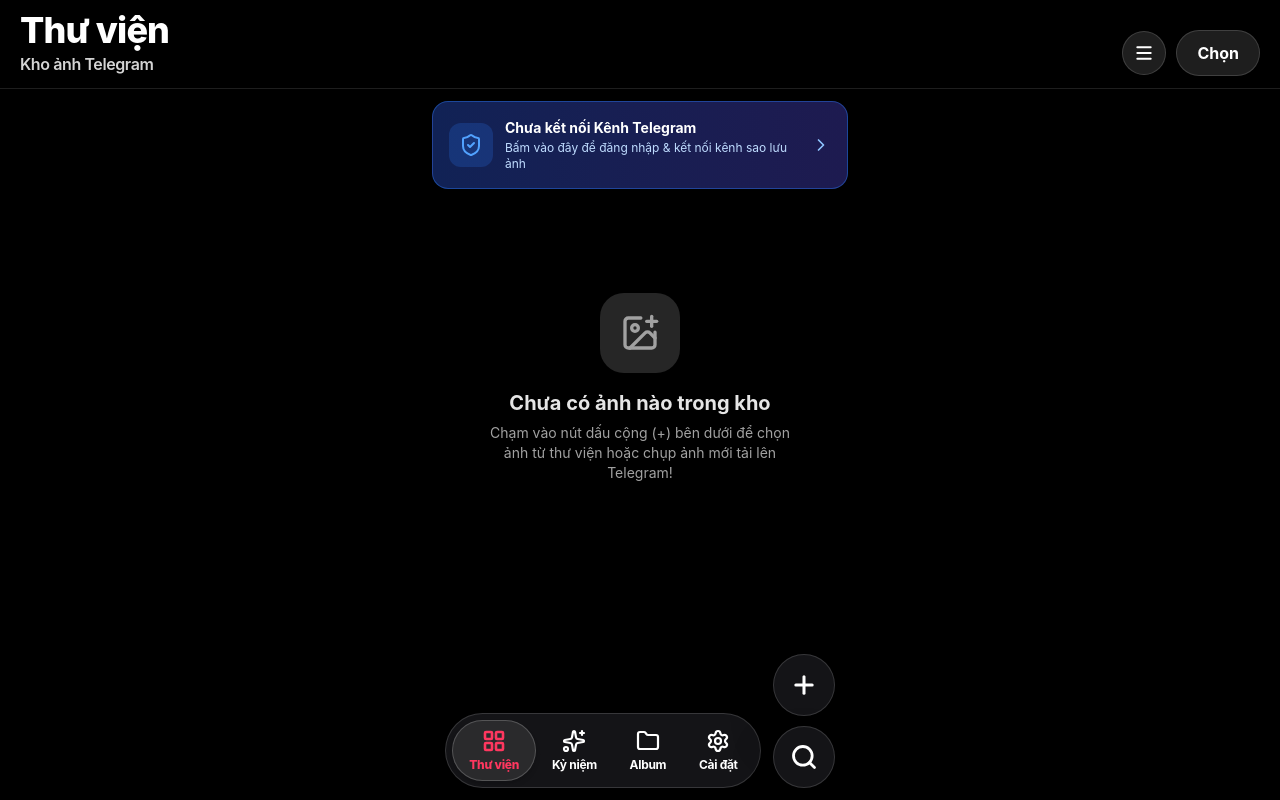
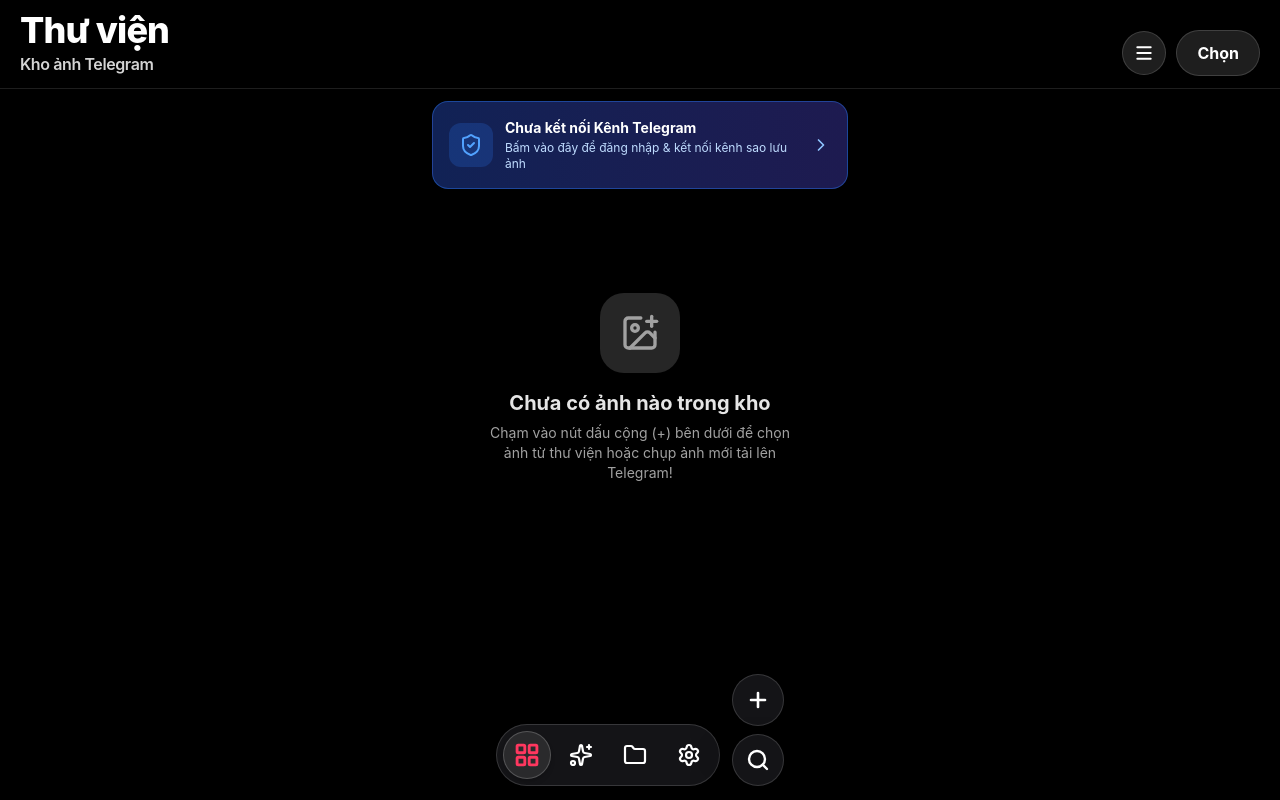
Before and after one commit to nhdien07122012/Cloud-Photos, a React (Vite) app in the folder ios-photo-app/: page / in a window 1280 px wide. Built offline with nearby package versions, Linux system fonts and the light colour scheme.

Commit message:
fix(tabbar): icon-only floating dock to prevent text wrapping and active pill overflow

```diff
--- a/ios-photo-app/src/components/SettingsModal.tsx
+++ b/ios-photo-app/src/components/SettingsModal.tsx
@@ -879,7 +879,7 @@ export const SettingsModal: React.FC<SettingsModalProps> = ({
                       isDarkMode ? "text-neutral-400" : "text-neutral-500"
                     }`}
                   >
-                    CloudPhotos v1.3 • Build 4
+                    CloudPhotos v1.3 • Build 5
                   </p>
                 </div>
               </div>
@@ -960,7 +960,7 @@ export const SettingsModal: React.FC<SettingsModalProps> = ({
               isDarkMode ? "text-neutral-500" : "text-neutral-400"
             }`}
           >
-            CloudPhotos v1.3 • Build 4 • Made with ❤️ by Diễn Nguyễn
+            CloudPhotos v1.3 • Build 5 • Made with ❤️ by Diễn Nguyễn
           </p>
         </div>
       </div>
--- a/ios-photo-app/src/components/TabBar.tsx
+++ b/ios-photo-app/src/components/TabBar.tsx
@@ -28,20 +28,20 @@ export const TabBar: React.FC<TabBarProps> = ({
   return (
     <div
       style={{
-        paddingBottom: "max(calc(var(--sab) - 10px), 12px)",
+        paddingBottom: "max(calc(var(--sab) - 10px), 14px)",
       }}
       className="fixed inset-x-0 bottom-0 z-30 pointer-events-none px-4 flex items-end justify-center gap-3"
     >
-      {/* Viên nang lớn chứa các Tab chính với hiệu ứng mờ kính (Kích thước phóng to chuẩn Apple) */}
+      {/* Viên nang lớn chứa các Tab chính với hiệu ứng kính mờ (Thiết kế Icon-only hiện đại, không vỡ layout) */}
       <nav
         style={{
           backdropFilter: "blur(28px)",
           WebkitBackdropFilter: "blur(28px)",
         }}
-        className={`pointer-events-auto flex items-center rounded-full p-1.5 min-h-[64px] transition-all duration-200 ${
+        className={`pointer-events-auto flex items-center gap-1.5 rounded-full p-1.5 transition-all duration-200 border ${
           isDarkMode
-            ? "bg-[#18181c]/85 border border-white/15 shadow-2xl shadow-black/90"
-            : "bg-white/90 border border-black/10 shadow-2xl shadow-black/15"
+            ? "bg-[#18181c]/85 border-white/15 shadow-2xl shadow-black/90"
+            : "bg-white/90 border-black/10 shadow-2xl shadow-black/15"
         }`}
       >
         {tabs.map((tab) => {
@@ -60,68 +60,59 @@ export const TabBar: React.FC<TabBarProps> = ({
             <button
               key={tab.id}
               onClick={handleClick}
-              className={`flex flex-col items-center justify-center px-4 py-2 min-w-[70px] rounded-full transition-all duration-200 active:scale-95 ${
+              title={tab.label}
+              aria-label={tab.label}
+              className={`w-12 h-12 rounded-full flex items-center justify-center transition-all duration-200 active:scale-90 ${
                 isActive
                   ? isDarkMode
                     ? "bg-[#2c2c2e]/95 border border-white/20 text-[#ff375f] shadow-md"
                     : "bg-neutral-200/90 border border-black/10 text-[#ff375f] shadow-md"
                   : isDarkMode
-                  ? "text-neutral-300 hover:text-white active:opacity-70"
-                  : "text-neutral-700 hover:text-black active:opacity-70"
+                  ? "text-neutral-300 hover:text-white"
+                  : "text-neutral-700 hover:text-black"
               }`}
             >
               <Icon
-                className={`w-6 h-6 mb-1 transition-transform duration-200 ${
+                className={`w-6 h-6 transition-transform duration-200 ${
                   isActive
-                    ? "text-[#ff375f] stroke-[2.6]"
+                    ? "text-[#ff375f] stroke-[2.6] scale-110"
                     : isDarkMode
                     ? "text-white stroke-[2.2]"
                     : "text-neutral-800 stroke-[2.2]"
                 }`}
               />
-              <span
-                className={`text-xs tracking-tight leading-tight ${
-                  isActive
-                    ? "font-extrabold text-[#ff375f]"
-                    : isDarkMode
-                    ? "font-bold text-white"
-                    : "font-bold text-neutral-800"
-                }`}
-              >
-                {tab.label}
-              </span>
             </button>
           );
         })}
       </nav>
 
-      {/* Cột dọc chứa nút Thêm (+) và nút Tìm kiếm (Search) phóng to dễ chạm */}
-      <div className="flex flex-col items-center gap-2.5 pointer-events-none">
-        {/* Nút Thêm ảnh (+) to đẹp dễ bấm */}
+      {/* Cột dọc chứa nút Thêm (+) và nút Tìm kiếm (Search) đồng bộ kích thước */}
+      <div className="flex flex-col items-center gap-2 pointer-events-none">
+        {/* Nút Thêm ảnh (+) */}
         <button
           onClick={onOpenAddPhoto}
           style={{
             backdropFilter: "blur(28px)",
             WebkitBackdropFilter: "blur(28px)",
           }}
-          className={`pointer-events-auto w-[62px] h-[62px] rounded-full flex items-center justify-center transition-all duration-200 active:scale-95 shrink-0 border ${
+          className={`pointer-events-auto w-[52px] h-[52px] rounded-full flex items-center justify-center transition-all duration-200 active:scale-95 shrink-0 border ${
             isDarkMode
               ? "bg-[#18181c]/85 border-white/15 shadow-2xl shadow-black/90 text-white hover:text-neutral-200"
               : "bg-white/90 border-black/10 shadow-2xl shadow-black/15 text-neutral-900 hover:text-black"
           }`}
           title="Tải ảnh mới lên Telegram"
         >
-          <Plus className="w-7 h-7 stroke-[2.6]" />
+          <Plus className="w-6 h-6 stroke-[2.6]" />
         </button>
 
-        {/* Nút Tìm kiếm hình tròn to */}
+        {/* Nút Tìm kiếm hình tròn */}
         <button
           onClick={() => onTabChange("search")}
           style={{
             backdropFilter: "blur(28px)",
             WebkitBackdropFilter: "blur(28px)",
           }}
-          className={`pointer-events-auto w-[62px] h-[62px] rounded-full flex items-center justify-center transition-all duration-200 active:scale-95 shrink-0 border ${
+          className={`pointer-events-auto w-[52px] h-[52px] rounded-full flex items-center justify-center transition-all duration-200 active:scale-95 shrink-0 border ${
             isDarkMode
               ? isSearchActive
                 ? "bg-[#2c2c2e]/95 border-[#ff375f]/60 text-[#ff375f] shadow-2xl shadow-black/90"
@@ -133,7 +124,7 @@ export const TabBar: React.FC<TabBarProps> = ({
           title="Tìm kiếm"
         >
           <Search
-            className={`w-7 h-7 transition-transform duration-200 ${
+            className={`w-6 h-6 transition-transform duration-200 ${
               isSearchActive
                 ? "text-[#ff375f] stroke-[2.8]"
                 : isDarkMode
```
Also changed, not shown: 2 other files (tests, documents, lock files or other folders).
